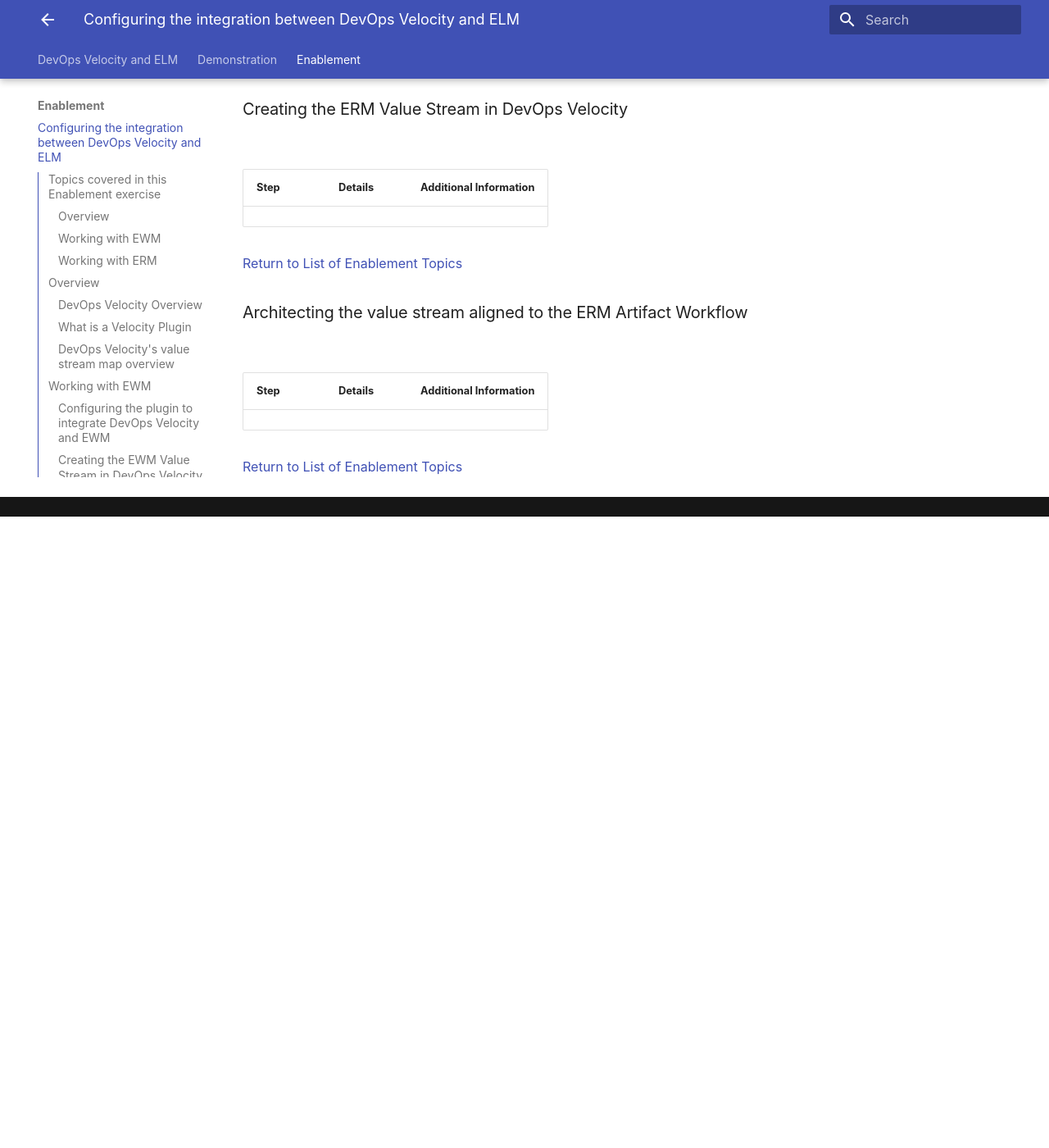
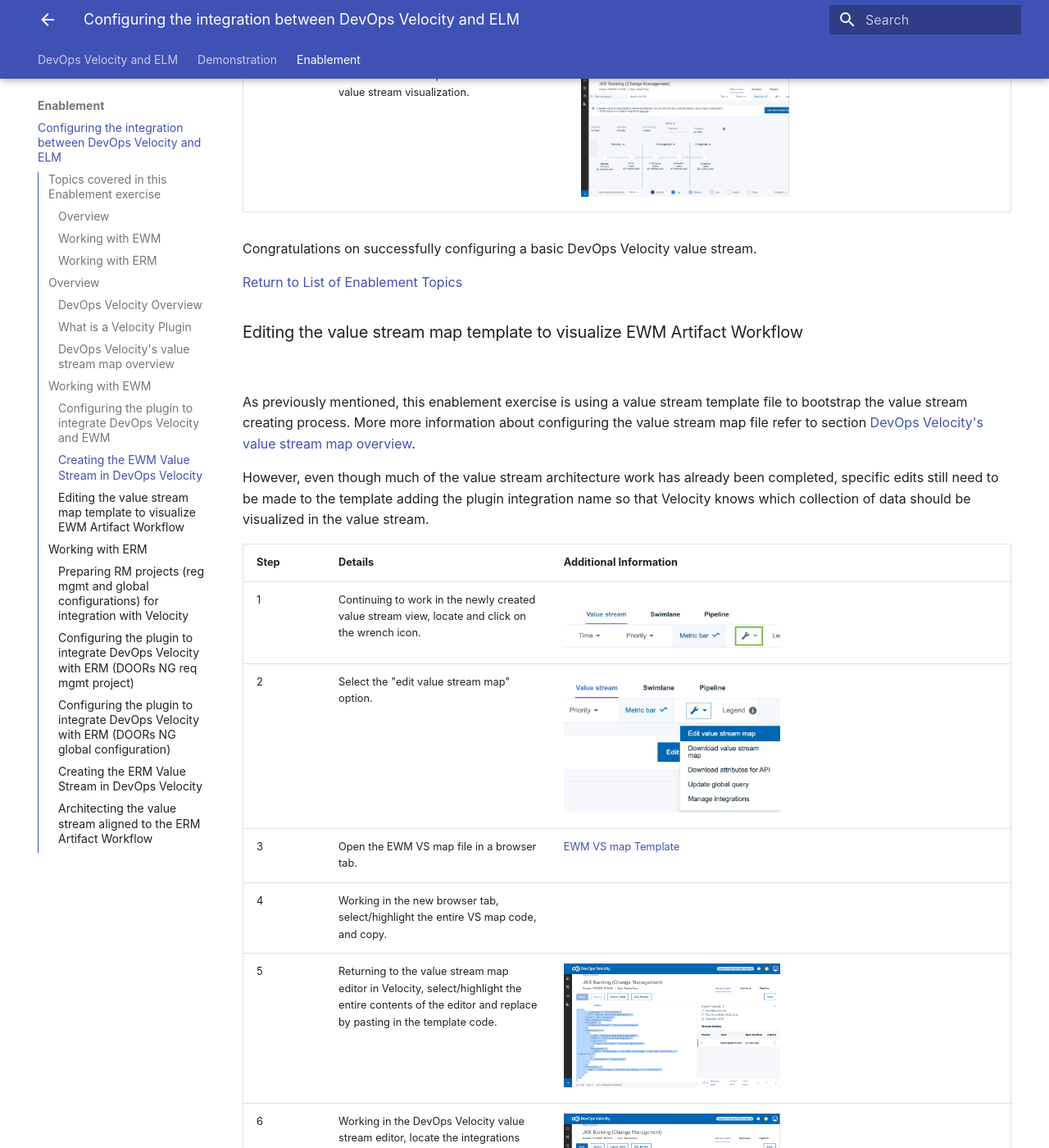
Before and after one commit to DevOpsAutomationLabs/ELM_Velocity, an MkDocs documentation site: the page built from docs/enablement/index.md, in a window 1280 px wide and 1400 px high, scrolled down 8863 px. Shown: the whole window at 82% size. Built offline with MkDocs 1.6.1 and Material for MkDocs 9.7.7, drawn with Linux system fonts in a browser that asks for light colours; before the commit the page ends 9493 px from its top, so only the background shows below that; some of the changed text lies outside the part shown.

Commit message:
multiple updates

```diff
--- a/docs/enablement/index.md
+++ b/docs/enablement/index.md
@@ -8,7 +8,7 @@
 ### Working with EWM
 4. [Configuring the plugin to integrate DevOps Velocity and EWM](#configuring-the-plugin-to-integrate-devops-velocity-and-ewm)
 5. [Creating the EWM Value Stream in DevOps Velocity](#creating-the-ewm-value-stream-in-devops-velocity)
-6. [Architecting the value stream aligned to the EWM Artifact Workflow](#architecting-the-value-stream-aligned-to-the-ewm-artifact-workflow)
+6. [Editing the value stream map template to visualize EWM Artifact Workflow](#editing-the-value-stream-map-template-to-visualize-ewm-artifact-workflow)
 ### Working with ERM
 7. [Preparing RM projects (reg mgmt and global configurations) for integration with Velocity](#preparing-rm-projects-reg-mgmt-and-global-configurations-for-integration-with-velocity)
 8. [Configuring the plugin to integrate DevOps Velocity with ERM (DOORs NG req mgmt project)](#configuring-the-plugin-to-integrate-devops-velocity-with-erm-doors-ng-req-mgmt-project)
@@ -91,10 +91,10 @@
 
 ## Working with EWM
 
-To visualize EWM artifacts as "DOTS" in a DevOps Velocity value stream, three basic steps must happen:
-1. Configure a plugin to allow Velocity to communicate with EWM.
-2. Create a Value Stream to provide a "single pane of glass" interface to visualize the "DOTS".
-3. Architect the Value Stream by editing the Value Stream Map (json file) to replicate the workflows being used in EWM
+To visualize EWM artifacts as "DOTS" in a DevOps Velocity value stream, three basic steps must happen:<br/>
+1. Configure a plugin to allow Velocity to communicate with EWM.<br/>
+2. Create a Value Stream to provide a "single pane of glass" interface to visualize the "DOTS".<br/>
+3. Architect the Value Stream by editing the Value Stream Map (json file) to replicate the workflows being used in EWM.<br/>
 
 ### Configuring the plugin to integrate DevOps Velocity and EWM
 
@@ -127,17 +127,44 @@
 ### Creating the EWM Value Stream in DevOps Velocity
 <br/>
 
+Visualizing the dots (Stories, Tasks, Defects) on a value stream dashboard requires a Value Stream created. This section will share instructions on how to create the Value Stream.
+
 | **Step** | **Details**  | **Additional Information** |
 | ------------- | ------------- | ------------- |
+| 1 | Continuing to work in DevOps Velocity, navigate to the Value Stream view page. | <img src="media/e15.png" alt="e15" style="width:50%; height:auto;"> |
+| 2 | Click the "All value streams" tab top RHS of browser page. | <img src="media/e16.png" alt="e16" style="width:50%; height:auto;"> |
+| 3 | Click the "Create" button | <img src="media/e17.png" alt="e17" style="width:50%; height:auto;"> |
+| 4 | On the pop-up window, enter a meaningful name, and select Default team from the Team drop down list box. | <img src="media/e18.png" alt="e18" style="width:50%; height:auto;"> |
+| 5 | Click the "Create" button | <img src="media/e19.png" alt="e19" style="width:50%; height:auto;"> |
+| **Note:** | Clicking the "Create & Configure" will lead the user through a series of conifguration windows offering a wizard driven approach to creating the value stream. |  |
+| 6 | You should now be presented with a basic value stream visualization. | <img src="media/e20.png" alt="e20" style="width:50%; height:auto;"> |
+
+Congratulations on successfully configuring a basic DevOps Velocity value stream.
 
 [Return to List of Enablement Topics](#topics-covered-in-this-enablement-exercise)
 <br/>
 
-### Architecting the value stream aligned to the EWM Artifact Workflow
+### Editing the value stream map template to visualize EWM Artifact Workflow
 <br/>
+
+As previously mentioned, this enablement exercise is using a value stream template file to bootstrap the value stream creating process. More more information about configuring the value stream map file refer to section [DevOps Velocity's value stream map overview](#devops-velocitys-value-stream-map-overview).
+
+However, even though much of the value stream architecture work has already been completed, specific edits still need to be made to the template adding the plugin integration name so that Velocity knows which collection of data should be visualized in the value stream.
 
 | **Step** | **Details**  | **Additional Information** |
 | ------------- | ------------- | ------------- |
+| 1 | Continuing to work in the newly created value stream view, locate and click on the wrench icon. | <img src="media/e21.png" alt="e21" style="width:50%; height:auto;"> |
+| 2 | Select the "edit value stream map" option. | <img src="media/e22.png" alt="e22" style="width:50%; height:auto;"> |
+| 3 | Open the EWM VS map file in a browser tab.| [EWM VS map Template](https://github.com/DevOpsAutomationLabs/ELM_Velocity/raw/main/files/EWM_defaultWorkflow-vsm.json) |
+| 4 | Working in the new browser tab, select/highlight the entire VS map code, and copy. |  |
+| 5 | Returning to the value stream map editor in Velocity, select/highlight the entire contents of the editor and replace by pasting in the template code. | <img src="media/e23.png" alt="e23" style="width:50%; height:auto;"> |
+| 6 | Working in the DevOps Velocity value stream editor, locate the integrations stanza within the json file near end of the file. | <img src="media/e24.png" alt="e24" style="width:50%; height:auto;"> |
+| 7 | Replace the <EWM integration name> with the name of your EWM plugin. <br/> e.g. EWM(JKEBanking) | <img src="media/e25.png" alt="e25" style="width:50%; height:auto;"> |
+| 8 | Verify that the update was saved successfully. | <img src="media/e26.png" alt="e26" style="width:50%; height:auto;"> |
+| **Note:** | DevOps Velocity offers version control to help in managing value stream map changes. With the recent change, note the addition of  a new version. | <img src="media/e27.png" alt="e27" style="width:50%; height:auto;"> |
+| 9 | Click the "Back" button to return to the value stream view. | <img src="media/e28.png" alt="e28" style="width:50%; height:auto;"> |
+| 10 | You should now see a re-configured value stream architecture with "DOTS". | <img src="media/e29.png" alt="e29" style="width:50%; height:auto;"> |
+
 
 [Return to List of Enablement Topics](#topics-covered-in-this-enablement-exercise)
 <br/>
```
Also changed, not shown: docs/enablement/media/E15.png (added), docs/enablement/media/E19.png (added), docs/enablement/media/e16.png (added), docs/enablement/media/e17.png (added), docs/enablement/media/e18.png (added), docs/enablement/media/e20.png (added), docs/enablement/media/e21.png (added), docs/enablement/media/e22.png (added), docs/enablement/media/e23.png (added), docs/enablement/media/e24.png (added), docs/enablement/media/e25.png (added), docs/enablement/media/e26.png (added), docs/enablement/media/e27.png (added), docs/enablement/media/e28.png (added), 1 more files.
